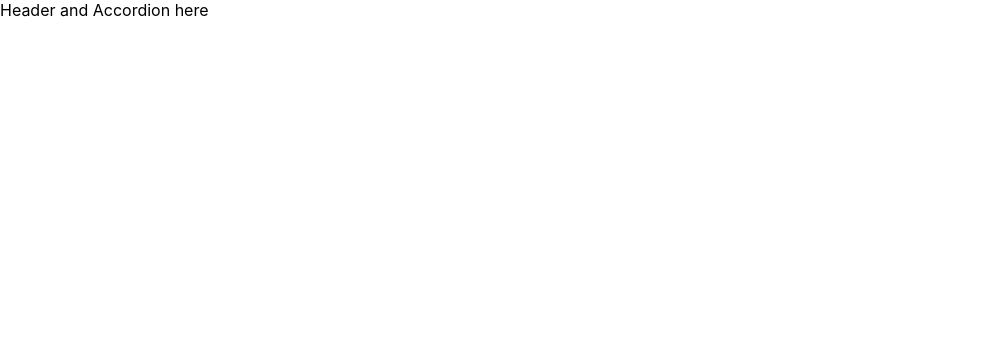
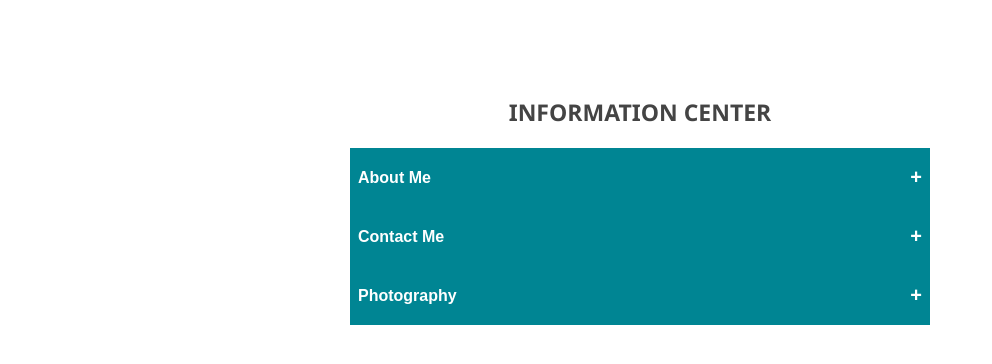
Before and after one commit to ecollier03/MySite, a React (Create React App) app: page / in a window 1280 px wide. Shown: the top 364 px of the page, without its empty margins (0-992 px from the left). Built offline with nearby package versions, Linux system fonts and the light colour scheme.

Commit message:
basic website running

```diff
--- a/public/index.html
+++ b/public/index.html
@@ -24,7 +24,7 @@
       work correctly both with client-side routing and a non-root public URL.
       Learn how to configure a non-root public URL by running `npm run build`.
     -->
-    <title>React App</title>
+    <title>Ethan</title>
   </head>
   <body>
     <noscript>You need to enable JavaScript to run this app.</noscript>
--- /dev/null
+++ b/src/components/Accordion.js
@@ -0,0 +1,57 @@
+import { faqs } from "../data/AccordionData";
+import { useState } from "react";
+import { useRef } from "react";
+
+function Accordion() {
+
+  const [clicked, setClicked] = useState("0");
+
+  const handleToggle = (index) => {
+   if (clicked === index) {
+    return setClicked("0");
+   }
+   setClicked(index);
+  };
+
+  return (
+    <ul className="accordion">
+      {faqs.map((faq, index) => (
+        <AccordionItem onToggle={() => handleToggle(index)} key={index} faq={faq} active={clicked === index}/>
+      ))}
+    </ul>
+  );
+};
+
+function AccordionItem({ faq, onToggle, active}) {
+
+  const accordianContent = useRef();
+
+  return (
+    <li className={`accordion_item ${active ? "active" : ""}`}>
+      <button className="button" onClick={onToggle}>
+        {faq.question}
+      <span className="control">{active ? "-" : "+"}</span>
+      </button>
+      <ul
+        className={`answer_wrapper ${active ? "open" : ""}`}
+        ref={accordianContent}
+        style={
+          active
+            ? {padding: "10px"}
+            : {padding: "0px", height: "0px"}}
+      >
+          {faq.answer.map(item =>
+              <div key={item.text}>
+                {item && item.link ? (
+                  <a href = {item.link}>{item.text}</a>
+                ) : (
+                  <p>{item.text}</p>
+                )}
+              </div>
+          )}
+      </ul>
+    </li>
+  );
+}
+
+export default Accordion;
--- a/src/components/App.js
+++ b/src/components/App.js
@@ -1,10 +1,12 @@
-import logo from '../svg/logo.svg';
 import '../css/App.css';
+import Accordion from './Accordion';
+import Header from "./Header";
 
 function App() {
   return (
     <div className="container">
-      Header and Accordion here
+      <Header />
+      <Accordion />
     </div>
   )
 }
--- /dev/null
+++ b/src/components/Header.js
@@ -0,0 +1,9 @@
+function Header() {
+    return (
+        <h1 className="heading">
+            Information Center
+        </h1>
+    )
+};
+
+export default Header;
--- a/src/css/App.css
+++ b/src/css/App.css
@@ -36,3 +36,104 @@
     transform: rotate(360deg);
   }
 }
+
+* {
+  box-sizing: border-box;
+  margin: 0;
+  padding: 0;
+}
+
+body {
+  font-family: "Segoe UI", Arial, sans-serif;
+  line-height: 1.4;
+  background: #fff;
+  color: #444;
+}
+
+.container {
+  max-width: 600px;
+  margin: 6rem auto 4rem;
+  padding: 0 10px;
+}
+
+.heading {
+  font-size: 23px;
+  margin-bottom: 20px;
+  text-transform: uppercase;
+}
+
+.accordion {
+  list-style: none;
+}
+
+.accordion_item.active {
+  .button {
+    background-color: #105057;
+  }
+}
+.answer_wrapper.open {
+  background-color: lightgrey;
+  padding: 10px;
+}
+
+.answer_wrapper {
+  background-color: lightgrey;
+  overflow: hidden;
+  transition: height ease 0.2s;
+  transition: padding ease 0.1s;
+  padding: 0px;
+}
+ul{
+  text-align: center;
+}
+a {
+  flex: 1;
+  font-weight: bold;
+  text-align: center;
+  color: black;
+}
+a:link,
+a:visited,
+a:focus {
+  color: black;
+}
+a:hover {
+  background: orange;
+}
+a:active {
+  background: darkred;
+  color: white;
+}
+
+.button {
+  font-size: 16px;
+  background-color: #008593;
+  color: #fff;
+  text-align: left;
+  font-weight: 700;
+  display: flex;
+  flex-wrap: wrap;
+  width: 100%;
+  justify-content: space-between;
+  align-items: center;
+  padding: 18px 8px;
+  cursor: pointer;
+  border: none;
+}
+.button:hover {
+  background-color: #105057;
+}
+
+.control {
+  font-size: 20px;
+}
+
+.answer {
+  background-color: gray;
+  padding: 20px;
+}
+
+h1 {
+  text-align: center;
+  font-weight: bolder;
+}
--- /dev/null
+++ b/src/data/AccordionData.js
@@ -0,0 +1,32 @@
+export const faqs = [
+    {
+      question: "About Me",
+      answer: [
+        {
+        text: "My name is Ethan Collier",
+        },
+      ]
+    },
+    {
+      question: "Contact Me",
+      answer: [
+          {
+          text: "My GitHub",
+          link: "https://github.com/ecollier03"
+          },
+          {
+            text: "My linkedin",
+            link: "https://www.linkedin.com/in/ecollier03/"
+          },
+      ]
+    },
+    {
+      question: "Photography",
+      answer: [
+        {
+        text: "My GitHub",
+        link: "https://github.com/ecollier03"
+        },
+      ]
+    }
+  ];
--- a/src/index.js
+++ b/src/index.js
@@ -1,7 +1,8 @@
 import React from 'react';
 import ReactDOM from 'react-dom/client';
 import './index.css';
-import App from './components/App';
+import "./css/App.css"
+import App from './components/App.js';
 import reportWebVitals from './reportWebVitals';
 
 const root = ReactDOM.createRoot(document.getElementById('root'));
```
